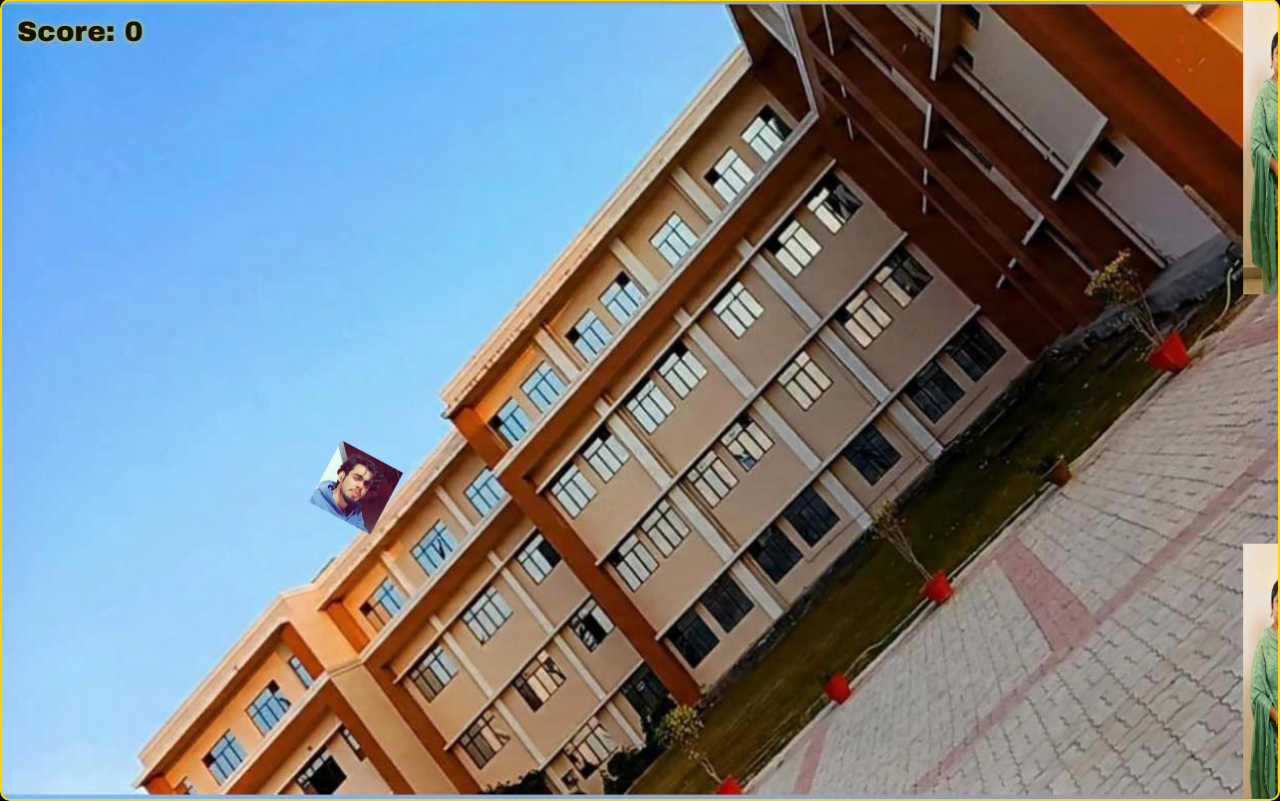
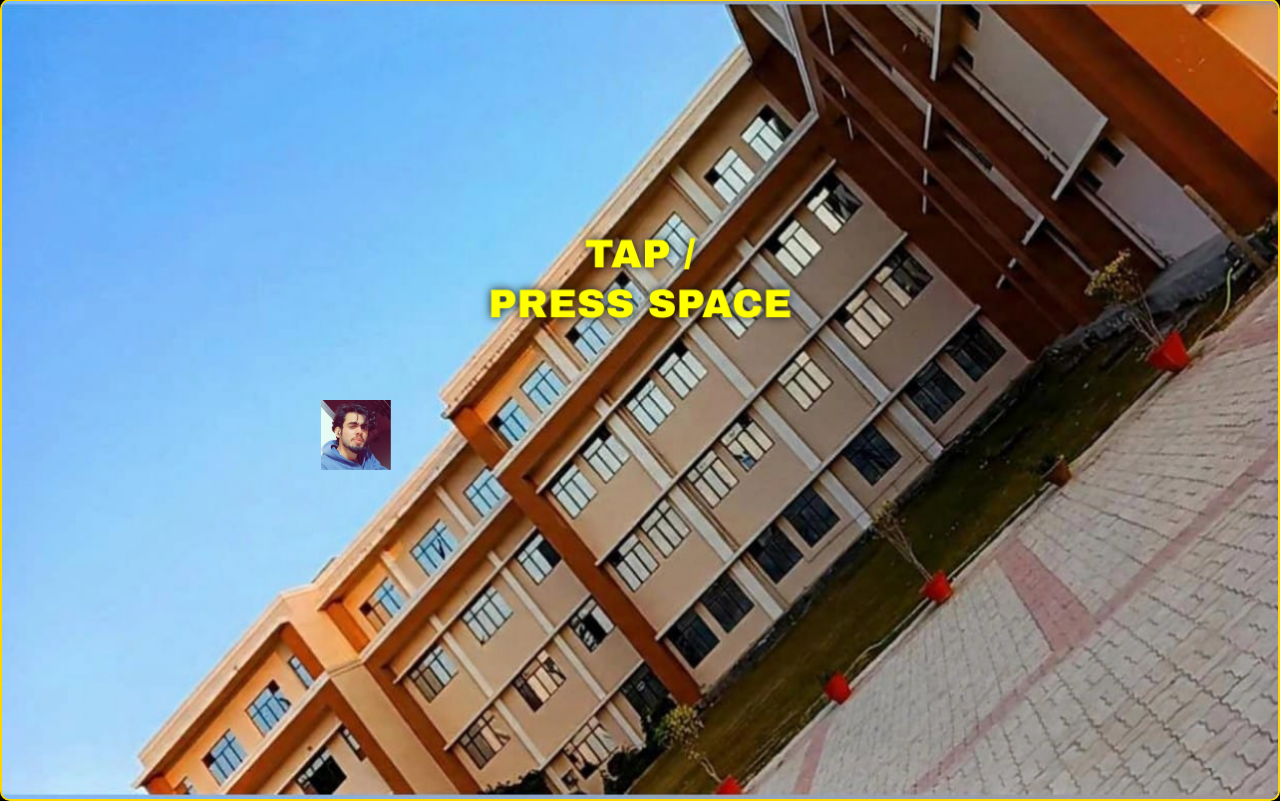
Before and after one commit to bat-tech1/Flappy-Bird-Game, a plain HTML site: page index.html in a window 1280 px wide. Both pictures are taken after a click on the button "Start Game". Drawn offline with Linux system fonts and the light colour scheme.

Commit message:
Update index.html

```diff
--- a/index.html
+++ b/index.html
@@ -109,7 +109,7 @@
     let score;
     let gameOver = false;
     let gameStarted = false;
-    let countdownActive = false
+    let gameActive = false; // NEW STATE: True when the bird is moving (after first flap)
     let growing = false; // death animation
     let pipeSpeed = 5;
     const pipeGap = 250;
@@ -123,8 +123,8 @@
         y: canvas.height / 2,
         width: 70,
         height: 70,
-        gravity: 0.5,
-        lift: -8,
+        gravity: 0.3,
+        lift: -6,
         velocity: 0,
         frame: 0,
         flapCycle: 0
@@ -133,37 +133,64 @@
       frame = 0;
       score = 0;
       gameOver = false;
+      gameActive = false; // RESET STATE
       growing = false;
       pipeSpeed = 2;
       particles = [];
-      countdownActive = true;
     }
 
+    // NEW FUNCTION: Draws the static screen waiting for the first input
+    function drawTitleScreen() {
+        if (gameActive || gameOver) return;
+
+        ctx.clearRect(0, 0, canvas.width, canvas.height);
+
+        // Draw Background
+        if (bgImg.complete && bgImg.naturalHeight !== 0) {
+            ctx.drawImage(bgImg, 0, 0, canvas.width, canvas.height);
+        } else {
+            ctx.fillStyle = '#70c5ce';
+            ctx.fillRect(0, 0, canvas.width, canvas.height);
+        }
+
+        // Draw the Bird (no movement/physics applied yet)
+        if (birdImg.complete && birdImg.naturalHeight !== 0) {
+            ctx.drawImage(birdImg, bird.x, bird.y, bird.width, bird.height);
+        } else {
+            ctx.fillStyle = 'yellow';
+            ctx.fillRect(bird.x, bird.y, bird.width, bird.height);
+        }
+
+        // Draw the Instruction Text (Split into two lines and moved up)
+        const centerX = canvas.width / 2;
+        const baseY = canvas.height / 3; // Move the text block up to 1/3 height
+
+        ctx.fillStyle = 'yellow';
+        ctx.textAlign = "center";
+        ctx.font = '40px Arial Black';
+        ctx.shadowColor = '#111';
+        ctx.shadowBlur = 10;
+
+        // Line 1: TAP SCREEN
+        ctx.fillText('TAP /', centerX, baseY);
+
+        // Line 2: PRESS SPACE TO START (Spaced 50 pixels below Line 1)
+        ctx.fillText('PRESS SPACE', centerX, baseY + 50);
+
+        ctx.shadowBlur = 0;
+
+        requestAnimationFrame(drawTitleScreen);
+    }
     function startGame() {
+        // STEP 1: Remove countdown logic
         resetGame();
         gameStarted = true;
 
-  overlay.style.display = 'flex'; // Keep overlay visible for countdown text
+        // Hide overlay, but don't start the main loop (draw) yet
+        overlay.style.display = 'none';
 
-  let count = 3;
-  const h1 = document.querySelector('h1');
-  const instruction = document.getElementById('instruction');
-  startBtn.style.display = 'none'; // Hide the start button while counting
-
-  // Start the actual countdown display and logic
-  const countdownInterval = setInterval(() => {
-    if (count > 0) {
-      h1.textContent = count;
-      instruction.textContent = 'Get Ready! Tap space key to fly.';
-      count--;
-    } else {
-      // Countdown finished
-      clearInterval(countdownInterval);
-      overlay.style.display = 'none'; // Hide the overlay
-      countdownActive = false; // RELEASE THE BIRD/PIPES!
-      draw(); // Start the main game loop
-    }
-  }, 650); // 1000 milliseconds = 1 second delay per number
+        // Start the static screen loop
+        requestAnimationFrame(drawTitleScreen);
     }
 
     startBtn.addEventListener('click', startGame);
@@ -179,11 +206,19 @@
     }, {passive: false});
 
     function flap() {
+        // STEP 1 CONTINUED: Start the main loop on the first flap
+        if (!gameActive) {
+            gameActive = true;
+            requestAnimationFrame(draw); // Start the main physics/pipe loop
+        }
+
       bird.velocity = bird.lift;
       bird.flapCycle = 5; // frames of wing flap
     }
 
     function draw() {
+        if (!gameActive) return; // Ensures draw() stops if flap() hasn't been called yet
+
       ctx.clearRect(0, 0, canvas.width, canvas.height);
 
       // Background
@@ -194,7 +229,7 @@
         ctx.fillRect(0, 0, canvas.width, canvas.height);
       }
 
-      if (!gameOver && !countdownActive) {
+      if (!gameOver) { // Removed !countdownActive check
         bird.velocity += bird.gravity;
         bird.y += bird.velocity;
       }
@@ -206,7 +241,7 @@
       if (bird.y < 0) bird.y = 0;
 
       // Pipe generation
-      if (frame % 100 === 0 && !gameOver && !countdownActive) {
+      if (frame % 100 === 0 && !gameOver) { // Removed !countdownActive check
         const topHeight = Math.random() * (canvas.height / 2) + 50;
         pipes.push({ x: canvas.width, top: topHeight, bottom: topHeight + pipeGap, scored: false });
       }
@@ -244,9 +279,7 @@
         // Remove offscreen pipes
         if (pipe.x + scaledWidth < 0) {
           pipes.splice(i, 1);
-          if (!gameOver) {
 
-          }
         }
       });
 
@@ -289,7 +322,7 @@
       ctx.font = '28px Arial Black, Arial';
       ctx.shadowColor = 'gold';
       ctx.shadowBlur = 5;
-      ctx.fillText('Score: ' + score, 15, 40);
+      ctx.fillText('Score: ' + score, 80, 50);
       ctx.shadowBlur = 0;
 
       // Death animation: bird grows bigger
@@ -314,13 +347,12 @@
         gameOver = true;
         growing = true;
 
-        setTimeout(() => {
+        // STEP 2: Removed the 3000ms setTimeout entirely.
         overlay.style.display = 'flex';
         startBtn.textContent = 'Restart';
         startBtn.style.display = 'block';
         document.querySelector('h1').textContent = `Khel Khatam! Score: ${score}`;
         document.getElementById('instruction').textContent = 'Press Restart to Play Again';
-        }, 3000);
       }
     }
 
@@ -341,5 +373,4 @@
     overlay.style.display = 'flex';
   </script>
 </body>
-
 </html>
```
Lines whose indentation alone changed are shown as unchanged.
